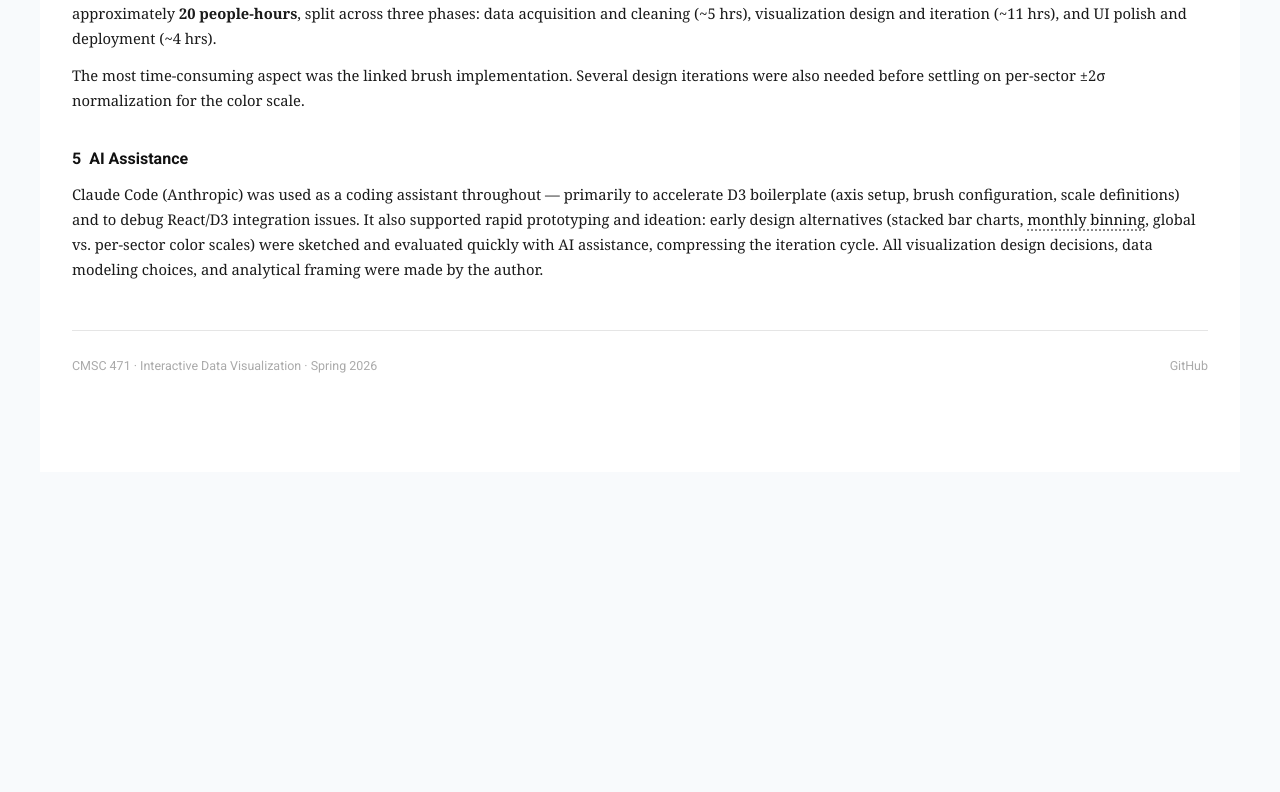
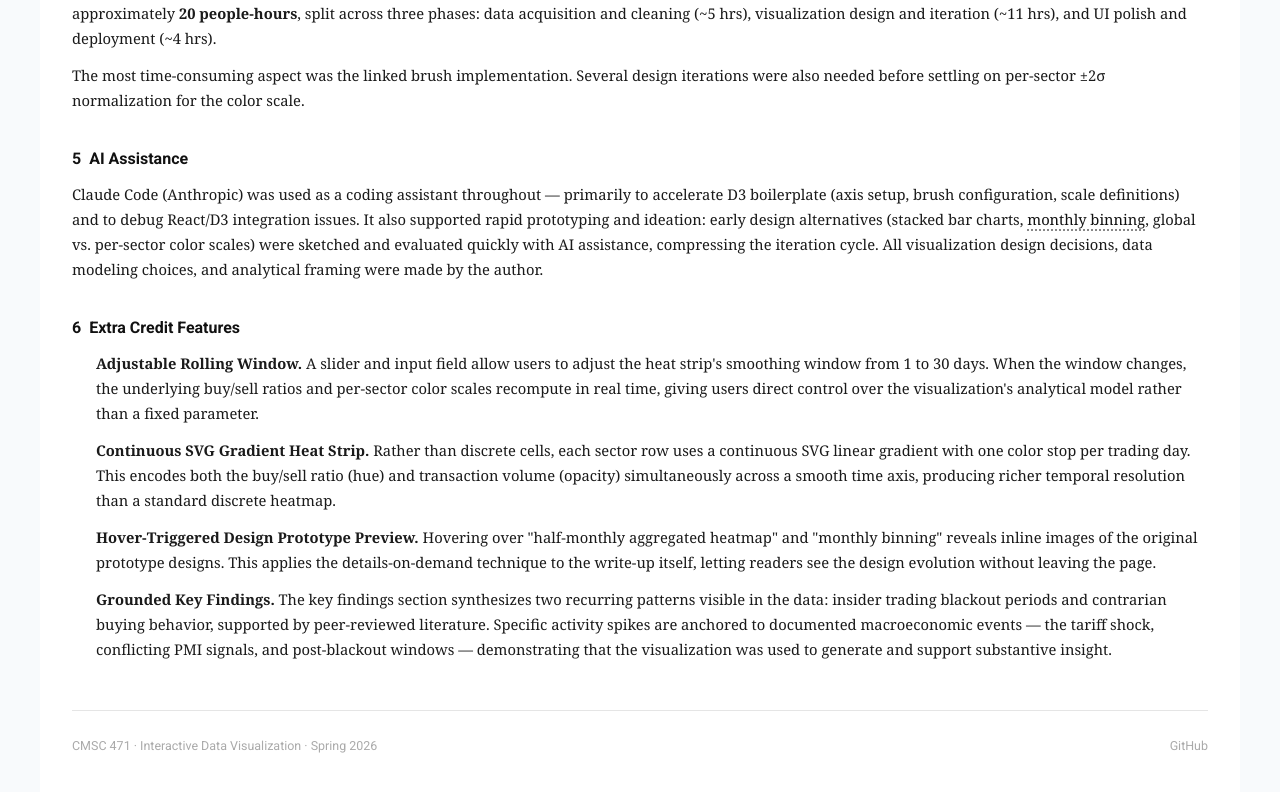
Before and after one commit to gselez6761/insider-sentiment, a React (Vite) app: page / in a window 1280 px wide. Shown: the part 3090-3882 px from the top of the page. Before the commit the page ends 3562 px from the top, so only its background shows below. Built offline with nearby package versions, Linux system fonts and the light colour scheme.

Commit message:
Add Extra Credit Features section

```diff
--- a/src/App.tsx
+++ b/src/App.tsx
@@ -293,6 +293,27 @@ function App() {
         </p>
       </section>
 
+      {/* Extra Credit Features */}
+      <section style={{ marginBottom: "2rem" }}>
+        <h2 style={{ fontSize: "1rem", fontWeight: "bold", margin: "0 0 0.6rem", color: "#111", fontFamily: "'Roboto', system-ui, sans-serif" }}>
+          6&nbsp;&nbsp;Extra Credit Features
+        </h2>
+        <ul style={{ margin: "0 0 0.75rem", paddingLeft: "1.5rem", fontSize: "0.92rem" }}>
+          <li style={{ marginBottom: "0.75rem" }}>
+            <strong>Adjustable Rolling Window.</strong> A slider and input field allow users to adjust the heat strip's smoothing window from 1 to 30 days. When the window changes, the underlying buy/sell ratios and per-sector color scales recompute in real time, giving users direct control over the visualization's analytical model rather than a fixed parameter.
+          </li>
+          <li style={{ marginBottom: "0.75rem" }}>
+            <strong>Continuous SVG Gradient Heat Strip.</strong> Rather than discrete cells, each sector row uses a continuous SVG linear gradient with one color stop per trading day. This encodes both the buy/sell ratio (hue) and transaction volume (opacity) simultaneously across a smooth time axis, producing richer temporal resolution than a standard discrete heatmap.
+          </li>
+          <li style={{ marginBottom: "0.75rem" }}>
+            <strong>Hover-Triggered Design Prototype Preview.</strong> Hovering over "half-monthly aggregated heatmap" and "monthly binning" reveals inline images of the original prototype designs. This applies the details-on-demand technique to the write-up itself, letting readers see the design evolution without leaving the page.
+          </li>
+          <li style={{ marginBottom: "0" }}>
+            <strong>Grounded Key Findings.</strong> The key findings section synthesizes two recurring patterns visible in the data: insider trading blackout periods and contrarian buying behavior, supported by peer-reviewed literature. Specific activity spikes are anchored to documented macroeconomic events — the tariff shock, conflicting PMI signals, and post-blackout windows — demonstrating that the visualization was used to generate and support substantive insight.
+          </li>
+        </ul>
+      </section>
+
       <hr style={{ border: "none", borderTop: "1px solid #e5e5e5", margin: "3rem 0 1.5rem" }} />
       <p style={{ fontSize: "0.78rem", color: "#aaa", margin: 0, fontFamily: "'Roboto', system-ui, sans-serif", display: "flex", justifyContent: "space-between", alignItems: "center" }}>
         <span>CMSC 471 · Interactive Data Visualization · Spring 2026</span>
```
